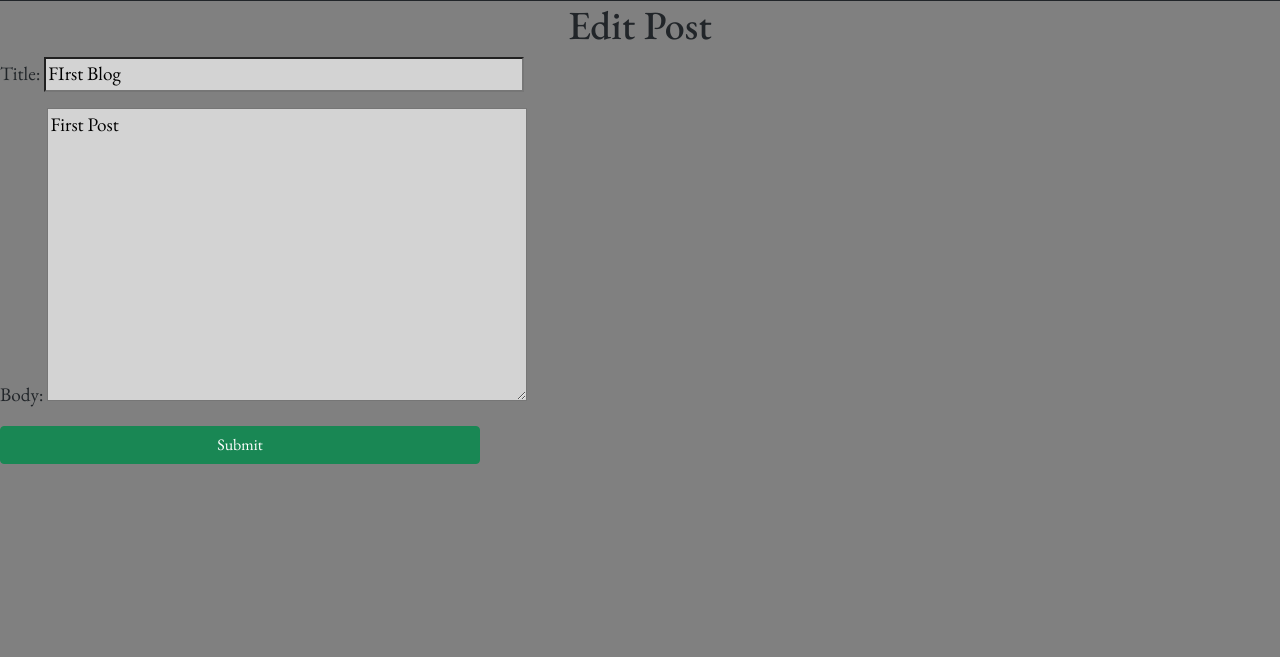
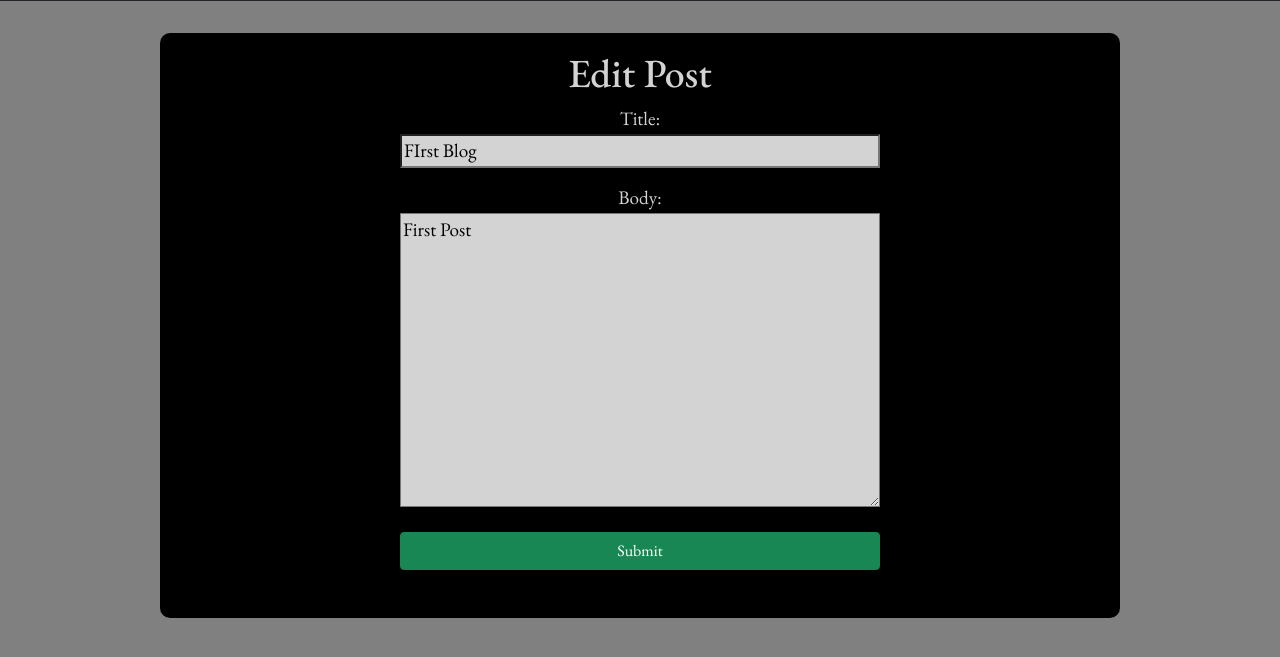
Before and after one commit to shanedixon13/blog, a Django app: page /posts/1/edit/ in a window 1280 px wide. Shown: the part 60-717 px from the top of the page. Run offline with Django 3.2, Linux system fonts and the light colour scheme; data comes from the database, SQL or seed files in the repository; some web fonts are replaced.

Commit message:
CSS for Edit Post

```diff
--- a/static/css/base.css
+++ b/static/css/base.css
@@ -141,3 +141,50 @@ select{
     margin-left: auto;
     margin-right: auto;
 }
+
+
+
+/*post_edit */
+
+.post-edit{
+    display: flex;
+    flex-direction: column;
+    padding: 1rem;
+	background-color: black;
+	color: lightgrey;
+	border-radius: 10px;
+    width: 75vw;
+    margin-left: auto;
+    margin-right: auto;
+    margin-top: 2rem;
+}
+
+.post-edit h1{
+    width: fit-content;
+    margin-left: auto;
+    margin-right: auto;
+}
+
+.post-edit form{
+    display: flex;
+    flex-direction: column;
+    width: 34rem;
+    margin-left: auto;
+    margin-right: auto;
+    margin-bottom: 2rem;
+    text-align: center;
+    padding-left: 2rem;
+    padding-right: 2rem;
+}
+
+.post-edit form .form-areas{
+    display: flex;
+    flex-direction: column;
+    margin-left: auto;
+    margin-right: auto;
+}
+
+.post-edit .btn{
+    margin-left: auto;
+    margin-right: auto;
+}
--- a/templates/post_edit.html
+++ b/templates/post_edit.html
@@ -3,10 +3,14 @@
 {% block title %}Edit Post{% endblock title %}
 
 {% block content %}
+    <div class="post-edit">
         <h1>Edit Post</h1>
         <form method="POST">
+            <div class="form-areas">
                 {% csrf_token %}
                 {{ form.as_p }}
+            </div>
             <input type="submit" class="btn btn-success">
         </form>
+    </div>
 {% endblock content %}
```
Lines whose indentation alone changed are shown as unchanged.
